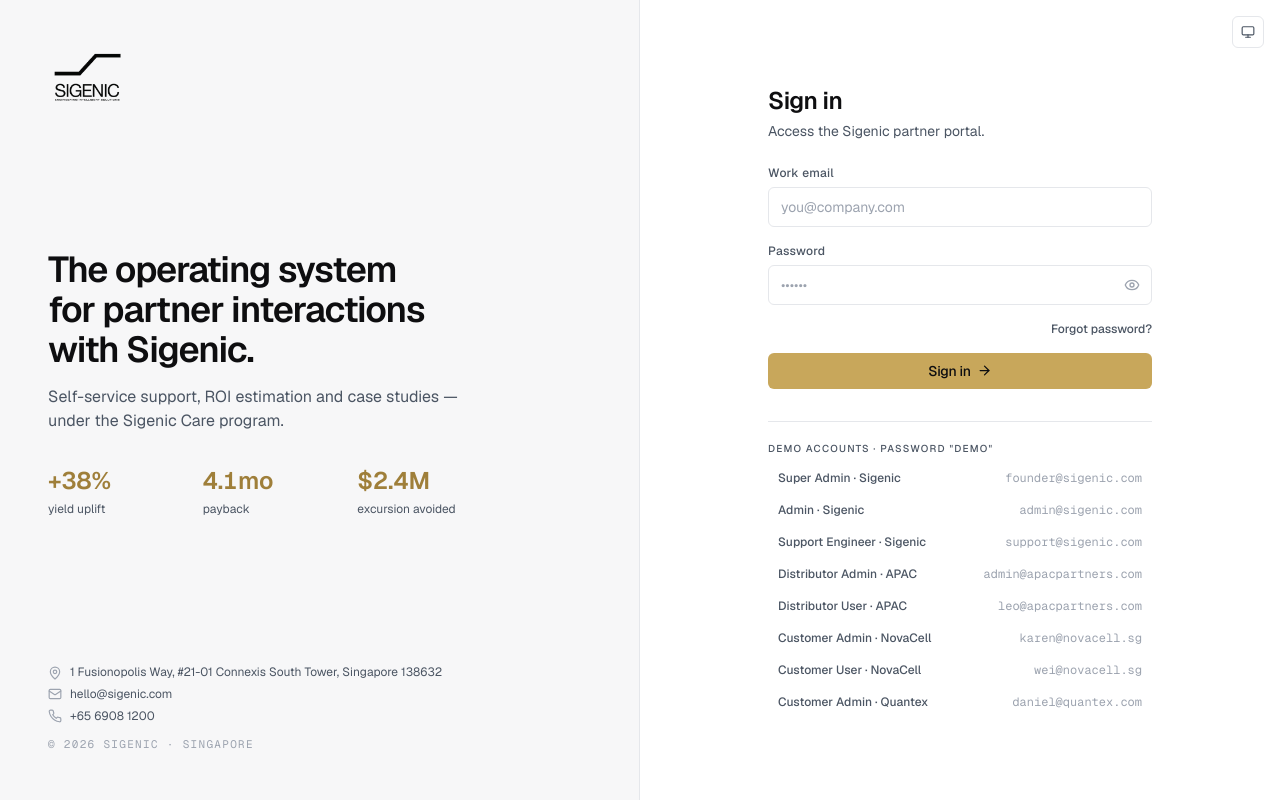
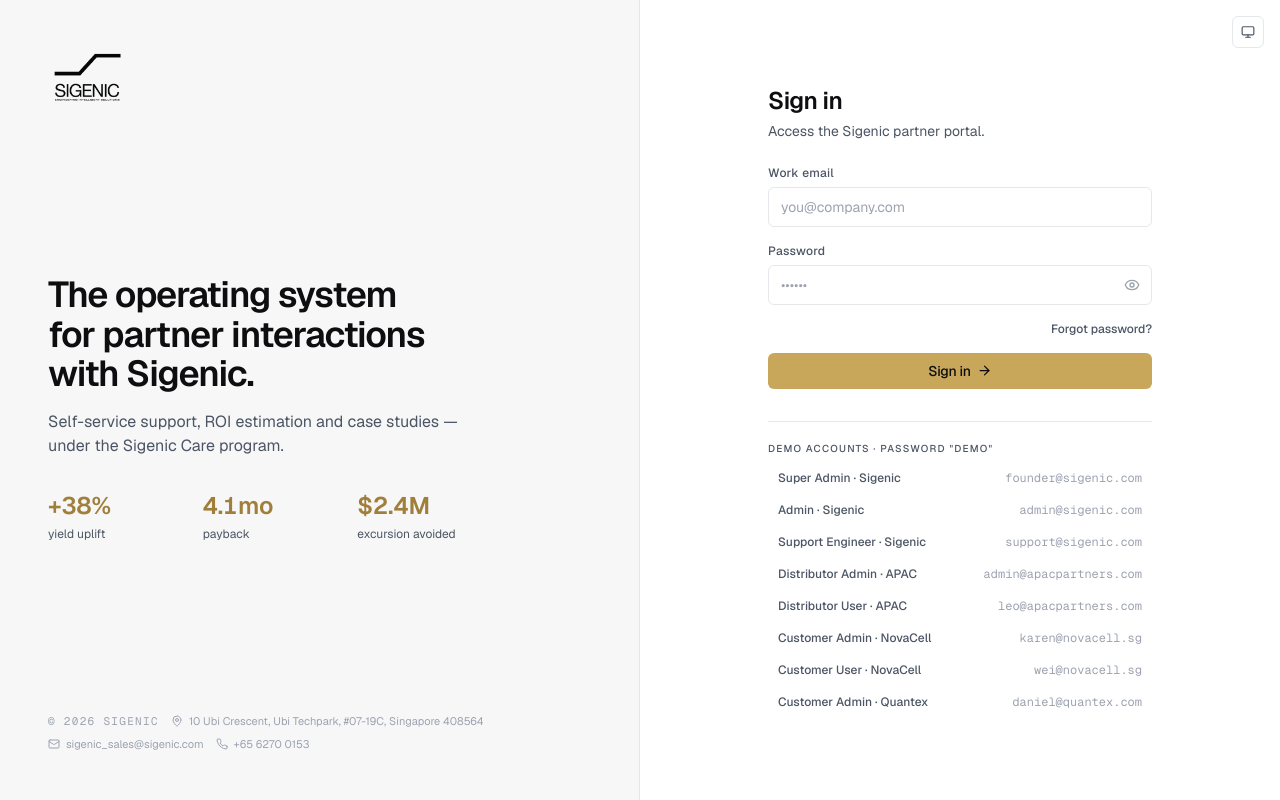
Before and after one commit to Antonymunene010/sigenic-partner-portal-website-frontend, a React (Vite) app: page /login in a window 1280 px wide. Built offline with nearby package versions, Linux system fonts and the light colour scheme.

Commit message:
Inline real Sigenic contact details on login footer
Collapse the brand-panel footer into a single flex-wrap row, drop the
placeholder Fusionopolis address, and replace with the real Ubi Crescent
office + sales email + phone.

```diff
--- a/src/pages/Login.tsx
+++ b/src/pages/Login.tsx
@@ -65,20 +65,19 @@
             ))}
           </div>
         </div>
-        <div className="space-y-3">
-          <address className="not-italic space-y-1.5 text-xs text-muted dark:text-muted-dark">
-            <div className="flex items-start gap-2">
-              <MapPin size={14} className="mt-0.5 shrink-0 text-faint dark:text-faint-dark" />
-              <span>1 Fusionopolis Way, #21-01 Connexis South Tower, Singapore 138632</span>
-            </div>
-            <a href="mailto:hello@sigenic.com" className="flex items-center gap-2 hover:text-ink dark:hover:text-ink-dark transition-colors">
-              <Mail size={14} className="shrink-0 text-faint dark:text-faint-dark" /> hello@sigenic.com
+        <div className="flex flex-wrap items-center gap-x-3 gap-y-1.5 text-[11px] text-faint dark:text-faint-dark">
+          <span className="font-mono uppercase tracking-[0.12em]">© 2026 Sigenic</span>
+          <address className="contents not-italic">
+            <span className="flex items-center gap-1.5">
+              <MapPin size={12} className="shrink-0" /> 10 Ubi Crescent, Ubi Techpark, #07-19C, Singapore 408564
+            </span>
+            <a href="mailto:sigenic_sales@sigenic.com" className="flex items-center gap-1.5 hover:text-ink dark:hover:text-ink-dark transition-colors">
+              <Mail size={12} className="shrink-0" /> sigenic_sales@sigenic.com
             </a>
-            <a href="tel:+6569081200" className="flex items-center gap-2 hover:text-ink dark:hover:text-ink-dark transition-colors">
-              <Phone size={14} className="shrink-0 text-faint dark:text-faint-dark" /> +65 6908 1200
+            <a href="tel:+6562700153" className="flex items-center gap-1.5 hover:text-ink dark:hover:text-ink-dark transition-colors">
+              <Phone size={12} className="shrink-0" /> +65 6270 0153
             </a>
           </address>
-          <span className="block text-[11px] font-mono uppercase tracking-[0.12em] text-faint dark:text-faint-dark">© 2026 Sigenic · Singapore</span>
         </div>
       </div>
 
```
